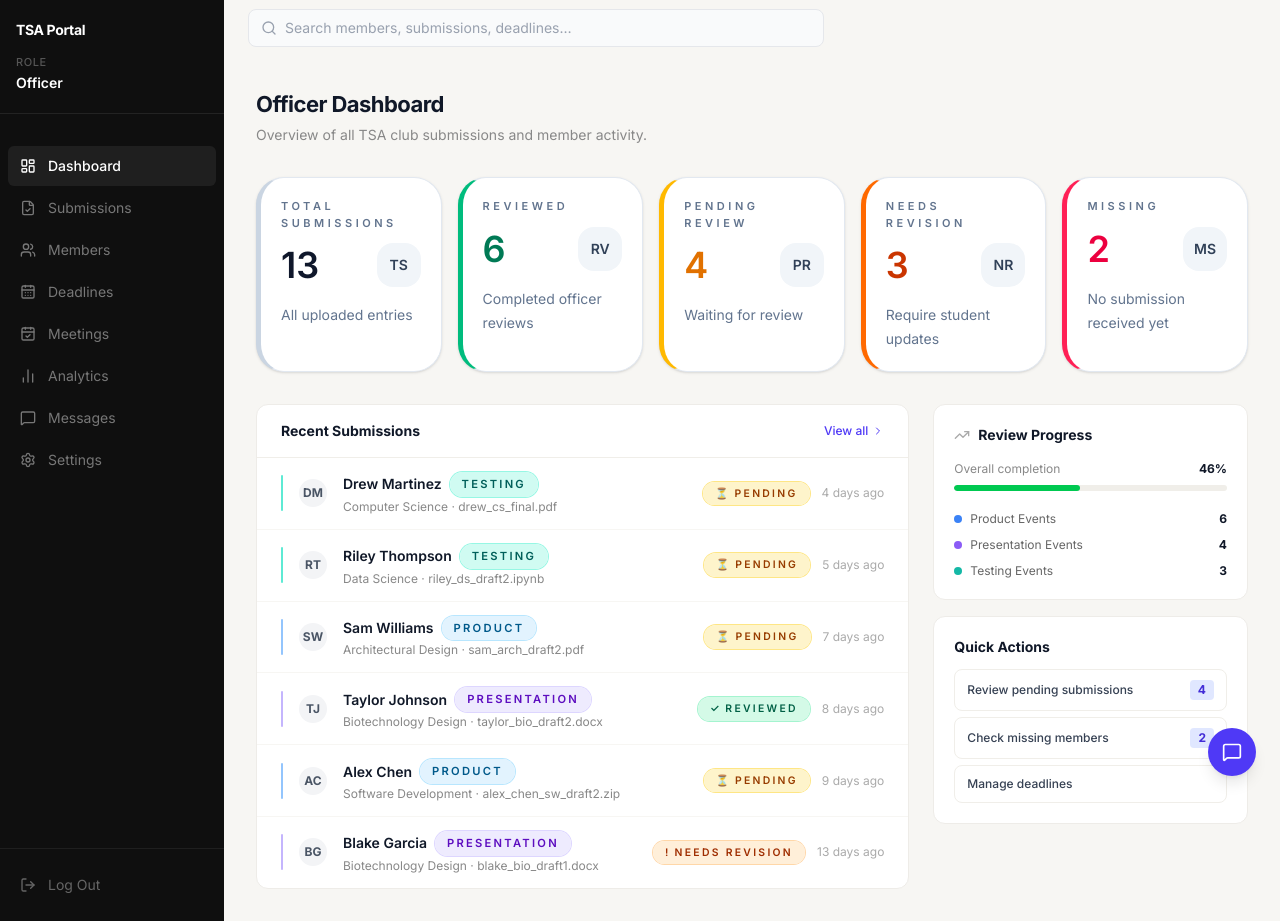
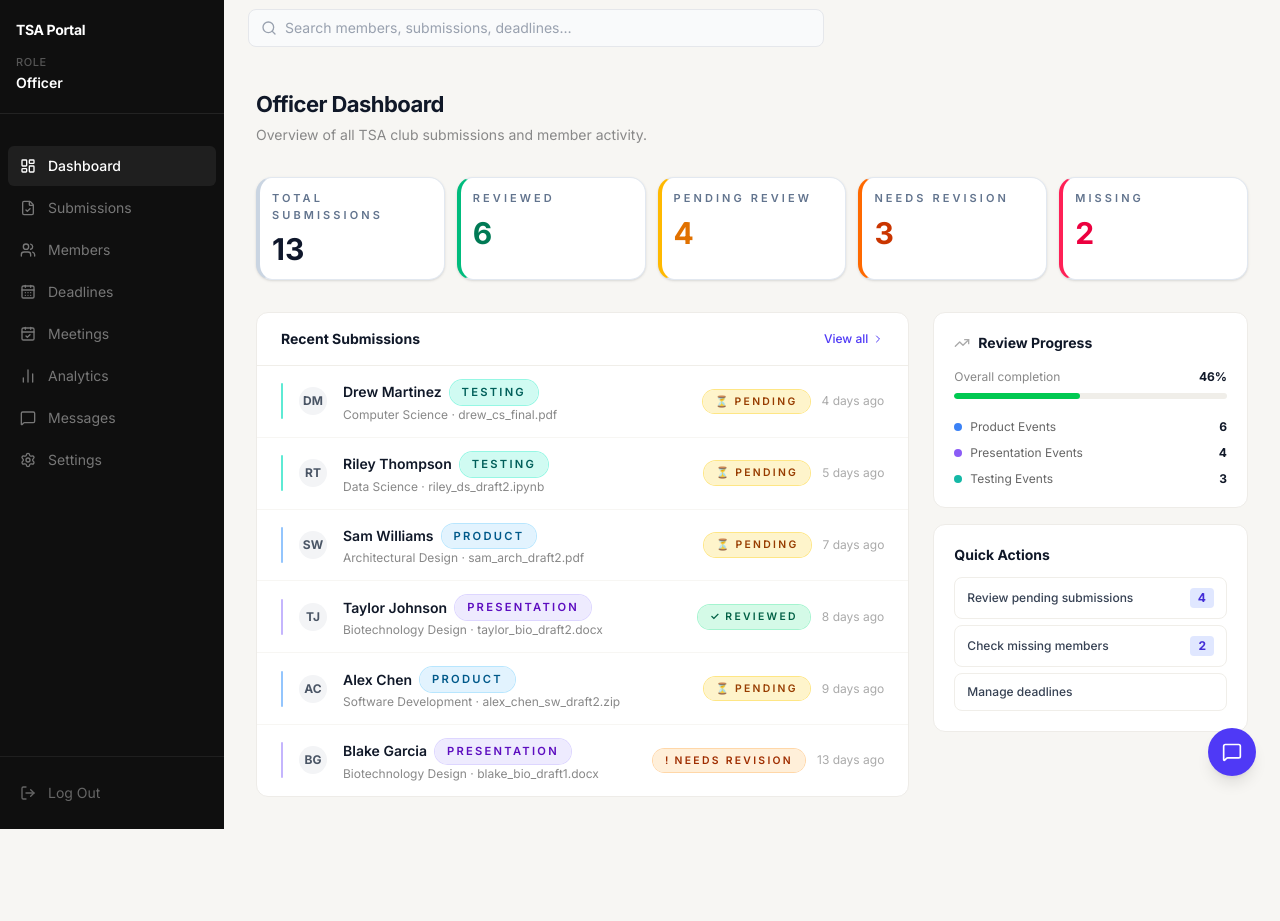
Before and after one commit to NarenS31/tsa, a Next.js app: page /officer in a window 1280 px wide. After the commit the page ends 829 px from the top, so only its background shows below. Built offline with nearby package versions, Linux system fonts and the light colour scheme.

Commit message:
Simplify officer dashboard stat cards

```diff
--- a/src/app/officer/page.tsx
+++ b/src/app/officer/page.tsx
@@ -35,11 +35,11 @@ export default function OfficerDashboard() {
   const reviewRate = total > 0 ? Math.round((reviewed / total) * 100) : 0;
 
   const statCards = [
-    { label: 'Total Submissions', value: total,         color: 'text-slate-900',   accent: 'border-l-slate-300', description: 'All uploaded entries',        icon: 'TS' },
-    { label: 'Reviewed',          value: reviewed,      color: 'text-emerald-700', accent: 'border-l-emerald-500', description: 'Completed officer reviews',   icon: 'RV' },
-    { label: 'Pending Review',    value: pending,       color: 'text-amber-600',  accent: 'border-l-amber-400',  description: 'Waiting for review',          icon: 'PR' },
-    { label: 'Needs Revision',    value: needsRevision, color: 'text-orange-700', accent: 'border-l-orange-500', description: 'Require student updates',      icon: 'NR' },
-    { label: 'Missing',           value: missing,       color: 'text-rose-600',   accent: 'border-l-rose-500',   description: 'No submission received yet', icon: 'MS' },
+    { label: 'Total Submissions', value: total,         color: 'text-slate-900',   accent: 'border-l-slate-300' },
+    { label: 'Reviewed',          value: reviewed,      color: 'text-emerald-700', accent: 'border-l-emerald-500' },
+    { label: 'Pending Review',    value: pending,       color: 'text-amber-600',  accent: 'border-l-amber-400' },
+    { label: 'Needs Revision',    value: needsRevision, color: 'text-orange-700', accent: 'border-l-orange-500' },
+    { label: 'Missing',           value: missing,       color: 'text-rose-600',   accent: 'border-l-rose-500' },
   ];
 
   return (
@@ -49,22 +49,16 @@ export default function OfficerDashboard() {
         <p className="text-sm mt-1" style={{ color: '#888' }}>Overview of all TSA club submissions and member activity.</p>
       </div>
 
-      <div className="grid grid-cols-1 sm:grid-cols-2 xl:grid-cols-5 gap-4 mb-8">
+      <div className="grid grid-cols-1 sm:grid-cols-2 xl:grid-cols-5 gap-3 mb-8">
         {statCards.map(card => (
           <div
             key={card.label}
-            className={`group relative overflow-hidden rounded-[1.75rem] border border-slate-200 border-l-[5px] ${card.accent} bg-white p-5 shadow-sm transition hover:-translate-y-0.5 hover:shadow-md`}
+            className={`rounded-2xl border border-slate-200 border-l-4 ${card.accent} bg-white p-3 shadow-sm transition hover:shadow-md`}
           >
-            <span className="block text-[11px] font-semibold uppercase tracking-[0.32em] text-slate-500 mb-3">
+            <span className="block text-[11px] font-semibold uppercase tracking-[0.28em] text-slate-500 mb-2">
               {card.label}
             </span>
-            <div className="flex items-center justify-between gap-4">
-              <p className={`text-4xl font-semibold ${card.color}`}>{card.value}</p>
-              <div className="flex h-11 w-11 items-center justify-center rounded-2xl bg-slate-100 text-sm font-semibold text-slate-700">
-                {card.icon}
-              </div>
-            </div>
-            <p className="mt-4 text-sm leading-6 text-slate-500">{card.description}</p>
+            <p className={`text-3xl font-bold ${card.color}`}>{card.value}</p>
           </div>
         ))}
       </div>
```
